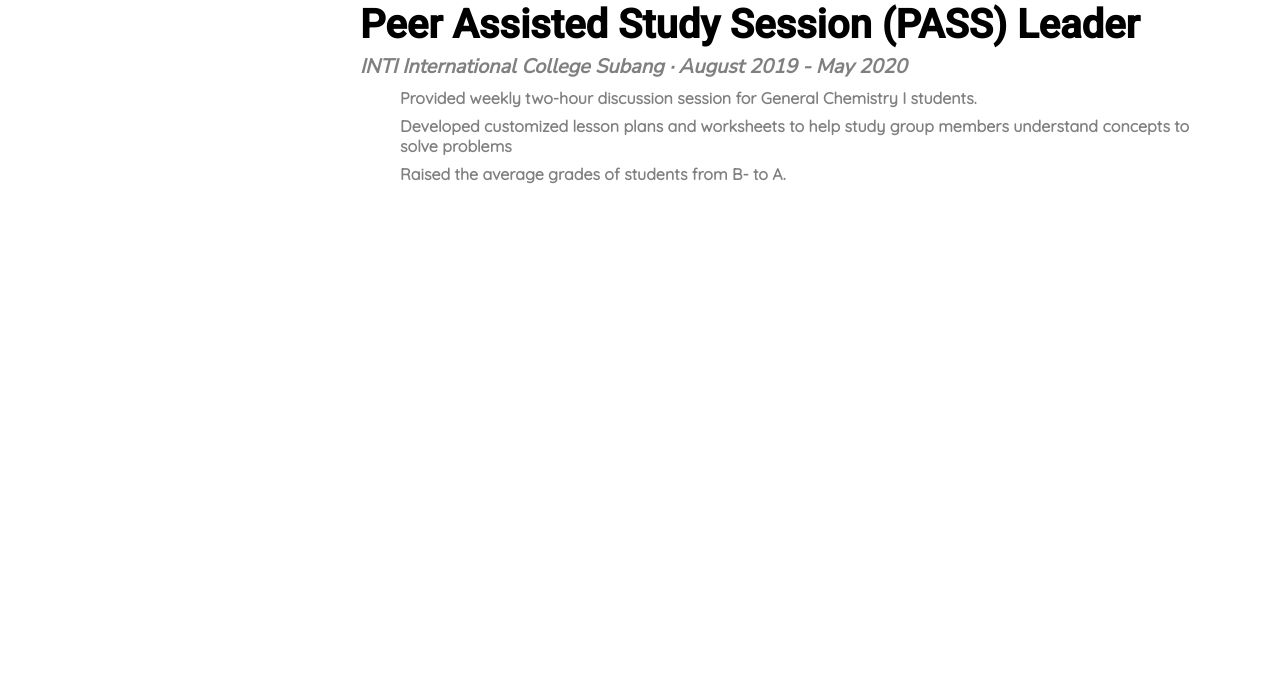
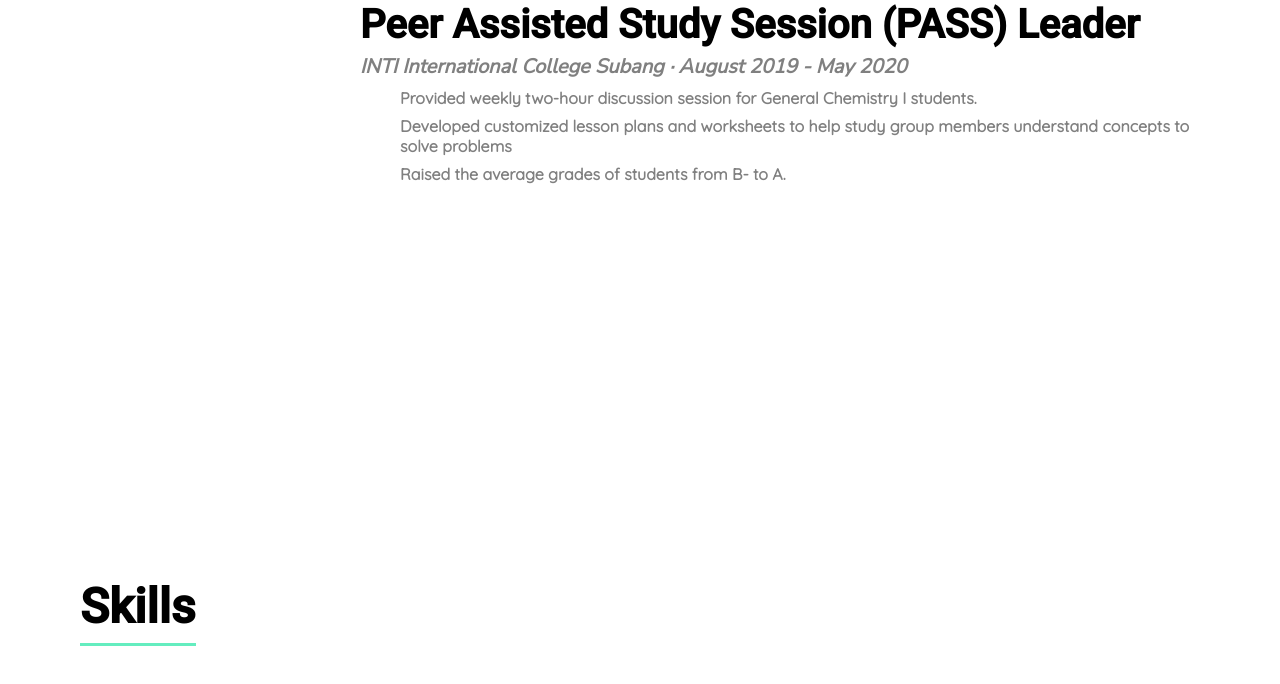
Before and after one commit to weichunnn/test-resume, a React (Create React App) app: page / in a window 1280 px wide. Shown: the part 1902-2586 px from the top of the page. Before the commit the page ends 2400 px from the top, so only its background shows below. Built offline with nearby package versions, Linux system fonts and the light colour scheme; the HTML template or start-up script is replaced by a standard one.

Commit message:
Created Skills Component

```diff
--- a/src/App.js
+++ b/src/App.js
@@ -2,6 +2,7 @@
 import LandingPage from './components/LandingPage';
 import Education from './components/Education';
 import Experience from './components/Experience';
+import Skills from './components/Skills';
 
 import './App.css';
 
@@ -11,6 +12,7 @@
       <LandingPage />
       <Education />
       <Experience />
+      <Skills />
     </Fragment>
   );
 }
--- /dev/null
+++ b/src/components/Skills.js
@@ -0,0 +1,16 @@
+import React from 'react';
+
+const Skills = () => {
+  return (
+    <div class='container'>
+      <div class='grid-2'>
+        <div className='section-title'>
+          <h1>Skills</h1>
+        </div>
+        <div></div>
+      </div>
+    </div>
+  );
+};
+
+export default Skills;
```
